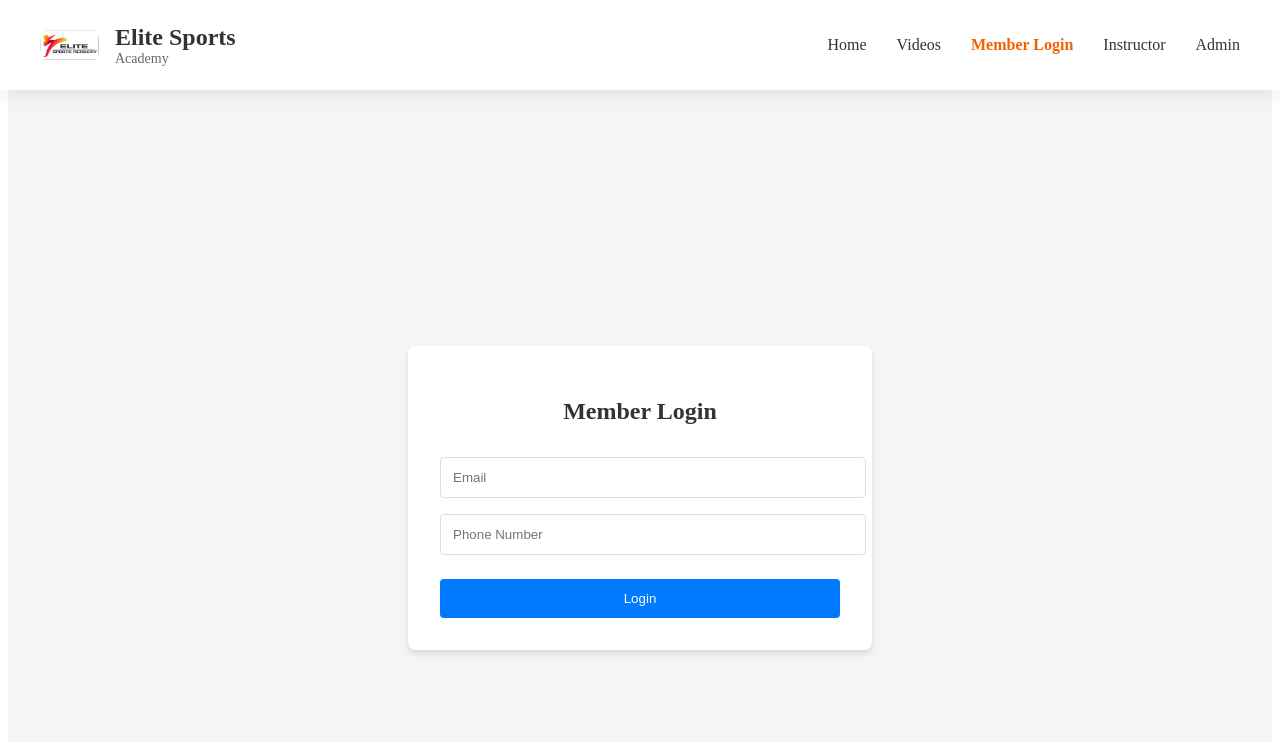
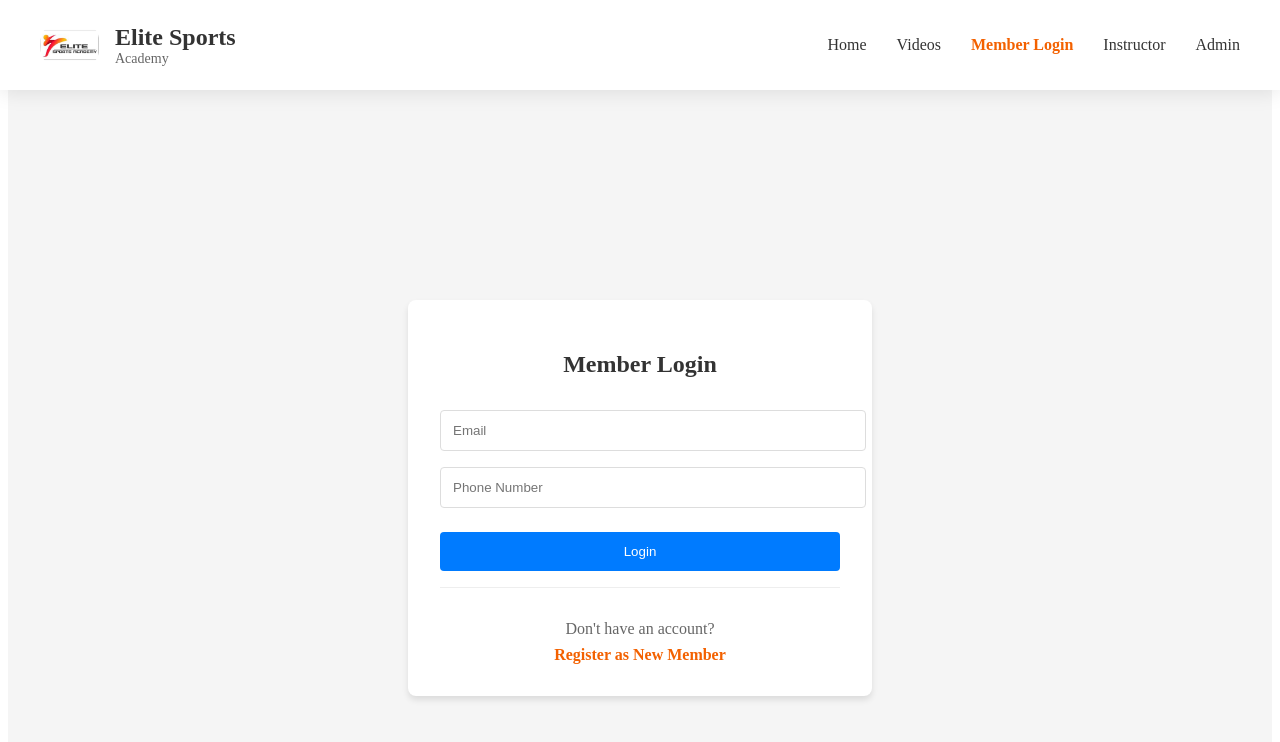
Before and after one commit to ThilinaHK/Elitesportweb, a Next.js app in the folder Elitesportweb/: page /login in a window 1280 px wide. Shown: the top 742 px of the page. Built offline with nearby package versions, Linux system fonts and the light colour scheme.

Commit message:
Add register link to member login page

```diff
--- a/Elitesportweb/pages/login.js
+++ b/Elitesportweb/pages/login.js
@@ -86,6 +86,10 @@ export default function Login() {
             {loading ? 'Logging in...' : 'Login'}
           </button>
           </form>
+          <div style={{ textAlign: 'center', marginTop: '1rem', paddingTop: '1rem', borderTop: '1px solid #eee' }}>
+            <p style={{ color: '#666', marginBottom: '0.5rem' }}>Don't have an account?</p>
+            <a href="/" style={{ color: '#f36100', textDecoration: 'none', fontWeight: '600' }}>Register as New Member</a>
+          </div>
         </div>
       </div>
     </>
```
